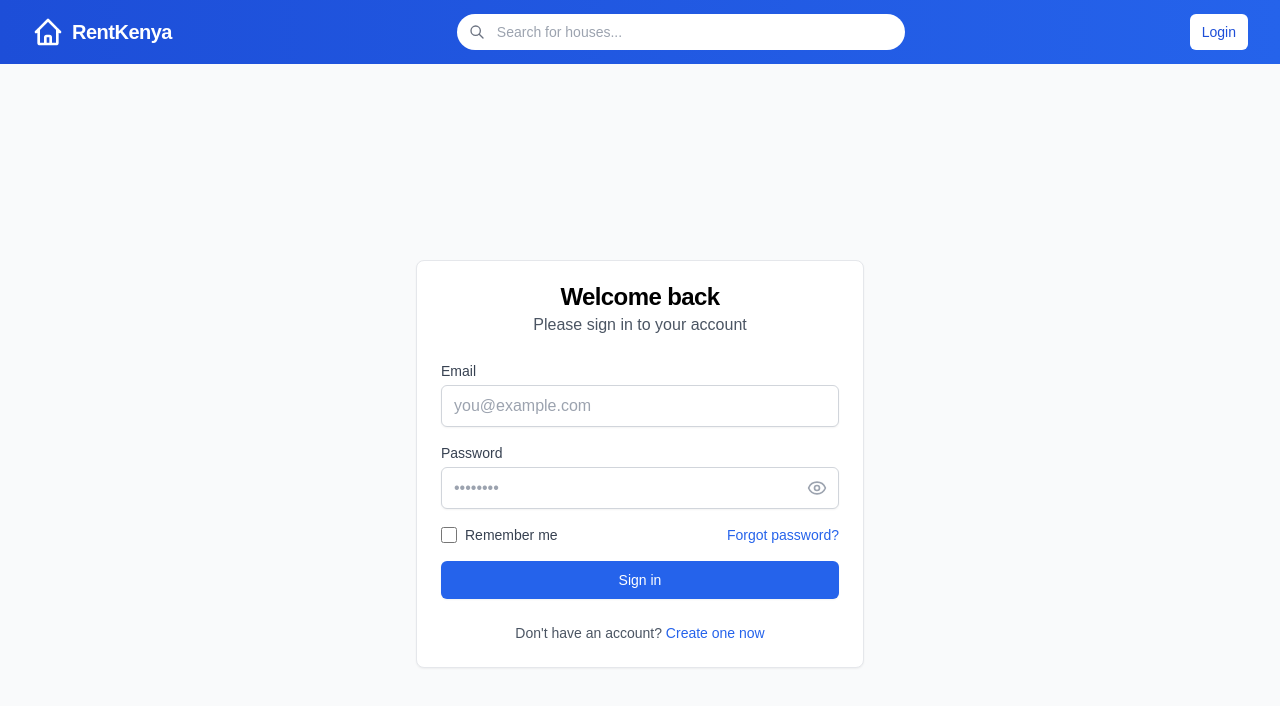
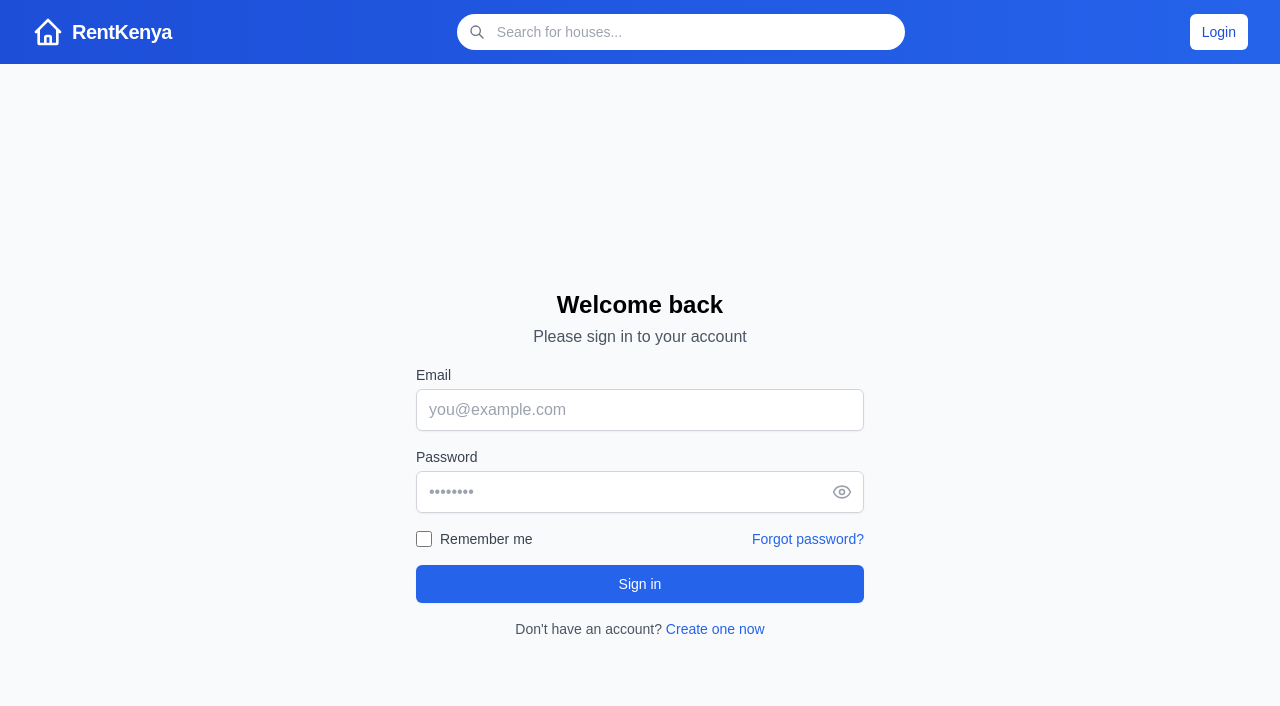
Before and after one commit to Susan56789/RentKenya, a Vue app in the folder client/: page /login in a window 1280 px wide. Shown: the top 706 px of the page. Built offline with nearby package versions, Linux system fonts and the light colour scheme.

Commit message:
Enhanced Login Form

```diff
--- a/client/src/views/LoginPage.vue
+++ b/client/src/views/LoginPage.vue
@@ -1,21 +1,29 @@
 <template>
   <div class="min-h-screen flex items-center justify-center bg-gray-50 py-12 px-4 sm:px-6 lg:px-8">
-    <base-card class="w-full max-w-md">
-      <card-header class="space-y-1">
-        <card-title class="text-2xl font-bold text-center">Welcome back</card-title>
+    <div class="w-full max-w-md">
+      <!-- Card Header -->
+      <div class="space-y-1">
+        <h2 class="text-2xl font-bold text-center">Welcome back</h2>
         <p class="text-center text-gray-600">
           Please sign in to your account
         </p>
-      </card-header>
-      <card-content>
-        <base-alert v-if="error" variant="destructive" class="mb-4">
-          <template #icon>
-            <alert-circle-icon class="h-4 w-4" />
-          </template>
-          <alert-description>{{ error }}</alert-description>
-        </base-alert>
+      </div>
 
-        <form @submit.prevent="handleLogin" class="space-y-4">
+      <!-- Error Alert -->
+      <div v-if="error" class="mt-4 bg-red-50 border border-red-200 rounded-md p-4">
+        <div class="flex">
+          <div class="flex-shrink-0">
+            <AlertCircleIcon class="h-5 w-5 text-red-400" />
+          </div>
+          <div class="ml-3">
+            <p class="text-sm text-red-700">{{ error }}</p>
+          </div>
+        </div>
+      </div>
+
+      <!-- Login Form -->
+      <form @submit.prevent="handleLogin" class="mt-4 space-y-4">
+        <!-- Email Field -->
         <div class="space-y-1">
           <label for="email" class="block text-sm font-medium text-gray-700">
             Email
@@ -23,13 +31,15 @@
           <input
             id="email"
             type="email"
-              v-model="email"
+            v-model.trim="form.email"
             required
             class="w-full px-3 py-2 border border-gray-300 rounded-md shadow-sm focus:outline-none focus:ring-2 focus:ring-blue-500 focus:border-blue-500"
             placeholder="you@example.com"
+            :disabled="isLoading"
           />
         </div>
 
+        <!-- Password Field -->
         <div class="space-y-1">
           <label for="password" class="block text-sm font-medium text-gray-700">
             Password
@@ -38,29 +48,33 @@
             <input
               id="password"
               :type="showPassword ? 'text' : 'password'"
-                v-model="password"
+              v-model="form.password"
               required
               class="w-full px-3 py-2 border border-gray-300 rounded-md shadow-sm focus:outline-none focus:ring-2 focus:ring-blue-500 focus:border-blue-500"
               placeholder="••••••••"
+              :disabled="isLoading"
             />
             <button
               type="button"
-                @click="showPassword = !showPassword"
+              @click="togglePassword"
               class="absolute inset-y-0 right-0 pr-3 flex items-center"
+              :disabled="isLoading"
             >
-                <eye-icon v-if="!showPassword" class="h-5 w-5 text-gray-400" />
-                <eye-off-icon v-else class="h-5 w-5 text-gray-400" />
+              <EyeIcon v-if="!showPassword" class="h-5 w-5 text-gray-400" />
+              <EyeOffIcon v-else class="h-5 w-5 text-gray-400" />
             </button>
           </div>
         </div>
 
+        <!-- Remember Me & Forgot Password -->
         <div class="flex items-center justify-between">
           <div class="flex items-center">
             <input
               id="remember-me"
               type="checkbox"
-                v-model="rememberMe"
+              v-model="form.rememberMe"
               class="h-4 w-4 text-blue-600 focus:ring-blue-500 border-gray-300 rounded"
+              :disabled="isLoading"
             />
             <label for="remember-me" class="ml-2 block text-sm text-gray-700">
               Remember me
@@ -69,79 +83,101 @@
           <router-link
             to="/forgot-password"
             class="text-sm font-medium text-blue-600 hover:text-blue-500"
+            :class="{ 'pointer-events-none opacity-50': isLoading }"
           >
             Forgot password?
           </router-link>
         </div>
 
+        <!-- Submit Button -->
         <button
           type="submit"
           :disabled="isLoading"
           class="w-full flex justify-center py-2 px-4 border border-transparent rounded-md shadow-sm text-sm font-medium text-white bg-blue-600 hover:bg-blue-700 focus:outline-none focus:ring-2 focus:ring-offset-2 focus:ring-blue-500 disabled:opacity-50 disabled:cursor-not-allowed"
         >
-            {{ isLoading ? 'Signing in...' : 'Sign in' }}
+          <template v-if="isLoading">
+            <svg class="animate-spin -ml-1 mr-3 h-5 w-5 text-white" xmlns="http://www.w3.org/2000/svg" fill="none" viewBox="0 0 24 24">
+              <circle class="opacity-25" cx="12" cy="12" r="10" stroke="currentColor" stroke-width="4"></circle>
+              <path class="opacity-75" fill="currentColor" d="M4 12a8 8 0 018-8V0C5.373 0 0 5.373 0 12h4zm2 5.291A7.962 7.962 0 014 12H0c0 3.042 1.135 5.824 3 7.938l3-2.647z"></path>
+            </svg>
+            Signing in...
+          </template>
+          <span v-else>Sign in</span>
         </button>
-        </form>
 
+        <!-- Register Link -->
         <div class="mt-6 text-center">
           <p class="text-sm text-gray-600">
             Don't have an account?
             <router-link
               to="/register"
               class="font-medium text-blue-600 hover:text-blue-500"
+              :class="{ 'pointer-events-none opacity-50': isLoading }"
             >
               Create one now
             </router-link>
           </p>
         </div>
-      </card-content>
-    </base-card>
+      </form>
+    </div>
   </div>
 </template>
 
 <script>
-import { BaseCard, CardHeader, CardTitle, CardContent } from '@components/layout';
+import { ref, reactive } from 'vue';
+import { useRouter } from 'vue-router';
 import { AlertCircle as AlertCircleIcon, Eye as EyeIcon, EyeOff as EyeOffIcon } from 'lucide-vue-next';
-import { BaseAlert, AlertDescription } from '@components/layout';
 import axios from 'axios';
 
 export default {
   name: 'LoginForm',
+
   components: {
-    BaseCard,
-    CardHeader,
-    CardTitle,
-    CardContent,
-    BaseAlert,
-    AlertDescription,
     AlertCircleIcon,
     EyeIcon,
     EyeOffIcon
   },
-  data() {
-    return {
+
+  setup() {
+    const router = useRouter();
+    const error = ref('');
+    const isLoading = ref(false);
+    const showPassword = ref(false);
+
+    const form = reactive({
       email: '',
       password: '',
-      rememberMe: false,
-      error: '',
-      isLoading: false,
-      showPassword: false
+      rememberMe: false
+    });
+
+    const validateForm = () => {
+      if (!form.email || !form.password) {
+        error.value = 'Please fill in all fields';
+        return false;
+      }
+
+      const emailRegex = /^[^\s@]+@[^\s@]+\.[^\s@]+$/;
+      if (!emailRegex.test(form.email)) {
+        error.value = 'Please enter a valid email address';
+        return false;
+      }
+
+      return true;
     };
-  },
-  methods: {
-    async handleLogin() {
-      this.error = '';
-      this.isLoading = true;
 
-      if (!this.validateForm()) {
-        this.isLoading = false;
+    const handleLogin = async () => {
+      error.value = '';
+
+      if (!validateForm()) {
         return;
       }
 
+      isLoading.value = true;
+
       try {
         const response = await axios.post('https://rentkenya.onrender.com/api/users/login', {
-          email: this.email.trim(),
-          password: this.password
+          email: form.email,
+          password: form.password
         });
 
         const { token } = response.data;
@@ -150,31 +186,50 @@ export default {
           throw new Error('No token received from server');
         }
 
-        localStorage.setItem('token', `Bearer ${token}`);
-        axios.defaults.headers.common['Authorization'] = `Bearer ${token}`;
+        // Store token and update axios defaults
+        const tokenString = `Bearer ${token}`;
+        localStorage.setItem('token', tokenString);
+        axios.defaults.headers.common['Authorization'] = tokenString;
 
-        this.$router.push('/');
+        // Store remember me preference
+        if (form.rememberMe) {
+          localStorage.setItem('rememberMe', 'true');
+        } else {
+          localStorage.removeItem('rememberMe');
+        }
+
+        // Navigate to home
+        router.push('/');
       } catch (err) {
         console.error('Login Error:', err);
-        this.error = err.response?.data?.message || 'Invalid email or password';
+        error.value = err.response?.data?.message || 'Invalid email or password';
       } finally {
-        this.isLoading = false;
+        isLoading.value = false;
       }
-    },
-    validateForm() {
-      if (!this.email || !this.password) {
-        this.error = 'Please fill in all fields';
-        return false;
+    };
+
+    const togglePassword = () => {
+      showPassword.value = !showPassword.value;
+    };
+
+    // Check for remembered login
+    const checkRememberedLogin = () => {
+      if (localStorage.getItem('rememberMe') === 'true') {
+        form.rememberMe = true;
       }
+    };
 
-      const emailRegex = /^[^\s@]+@[^\s@]+\.[^\s@]+$/;
-      if (!emailRegex.test(this.email)) {
-        this.error = 'Please enter a valid email address';
-        return false;
-      }
+    // Call on component mount
+    checkRememberedLogin();
 
-      return true;
-    }
+    return {
+      form,
+      error,
+      isLoading,
+      showPassword,
+      handleLogin,
+      togglePassword
+    };
   }
 };
 </script>
```
Lines whose indentation alone changed are shown as unchanged.
